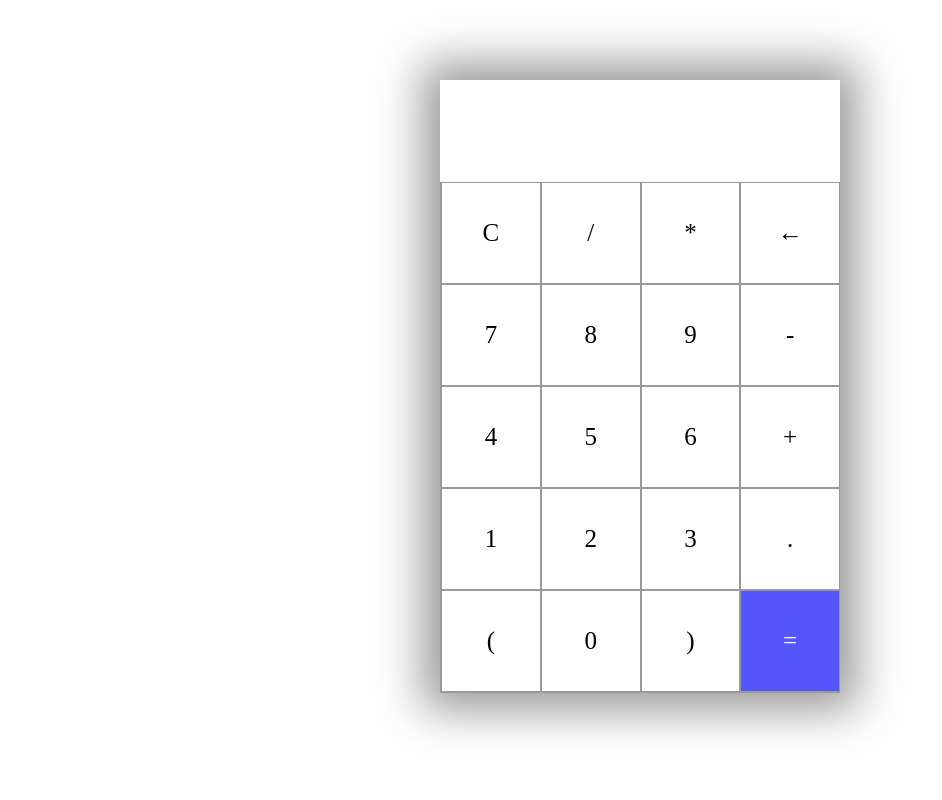
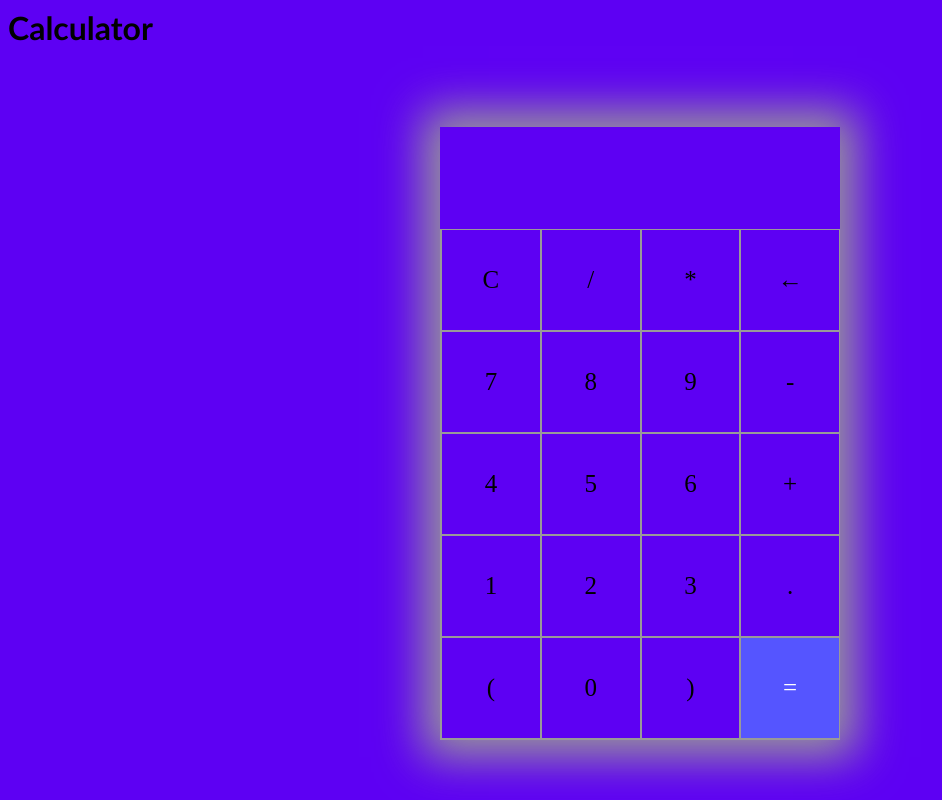
Before and after one commit to BanglaSky/calc, a plain HTML site: page index.html in a window 1280 px wide. Shown: the whole page, without its empty margins (0-942 px from the left). Drawn offline with Linux system fonts and the light colour scheme.

Commit message:
change css

```diff
--- a/index.html
+++ b/index.html
@@ -2,13 +2,12 @@
 <head>
 <meta charset="utf-8">
 <meta name="viewport" content="width=device-width, initial scale=1.0">
-<title>Ehsan's calculator</title>
+<title>Ehsan's Calculator Math</title>
 <link rel="stylesheet" href="style.css">
 </head>
-   <h1><mark></mark></h1>
-<body>
-    <body>
-        <section>
+ <body>
+        <h1>Calculator</h1>
+    <section>
             <div class="container">
                 <div id="display"></div>
                 <div class="buttons">
--- a/style.css
+++ b/style.css
@@ -33,7 +33,15 @@
 }
 
 .button:hover {
-    background-color: #323330;
+    background-color: #303133;
     color: white;
     transition: 0.5s ease-in-out;
 }
+body{
+    background-color:#5d00f3;
+   }
+
+   h1{
+   color:black;
+   font-family: 'Gill Sans', 'Gill Sans MT', Calibri, 'Trebuchet MS', sans-serif;
+   }
```
